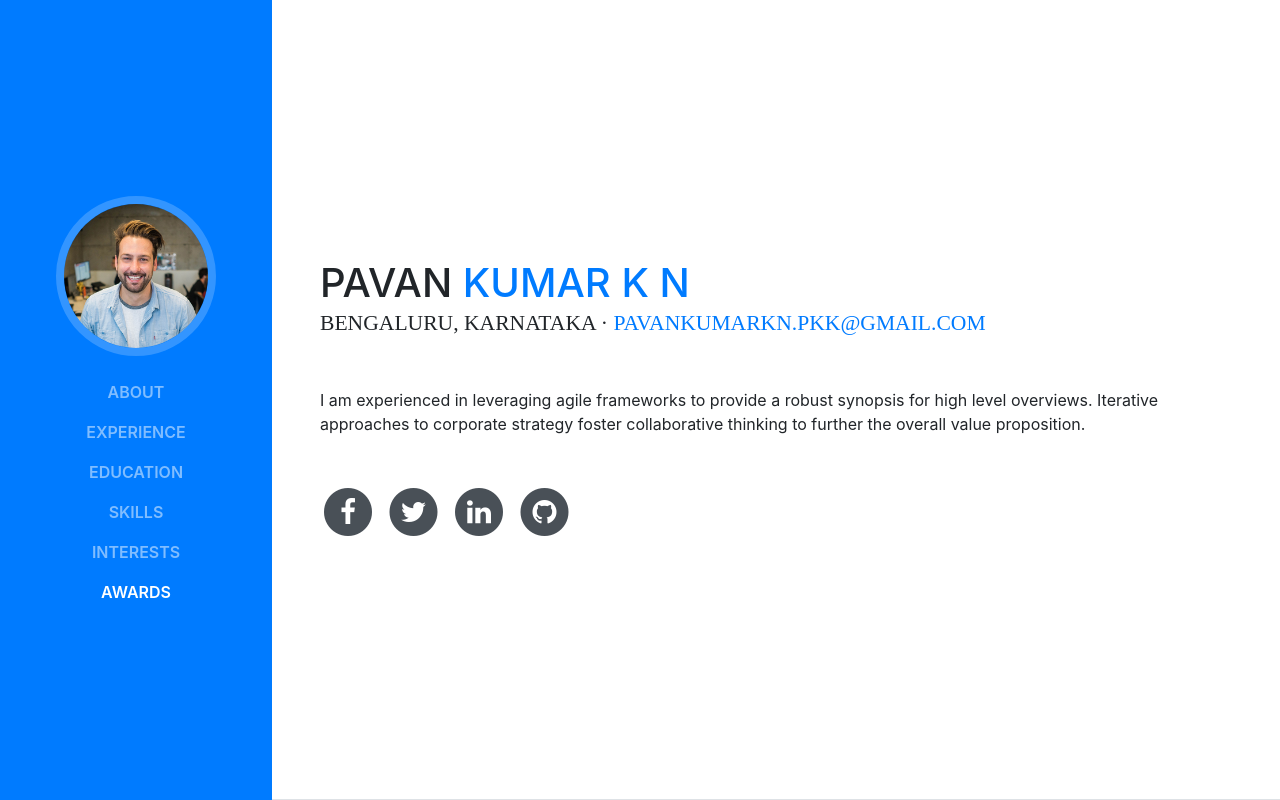
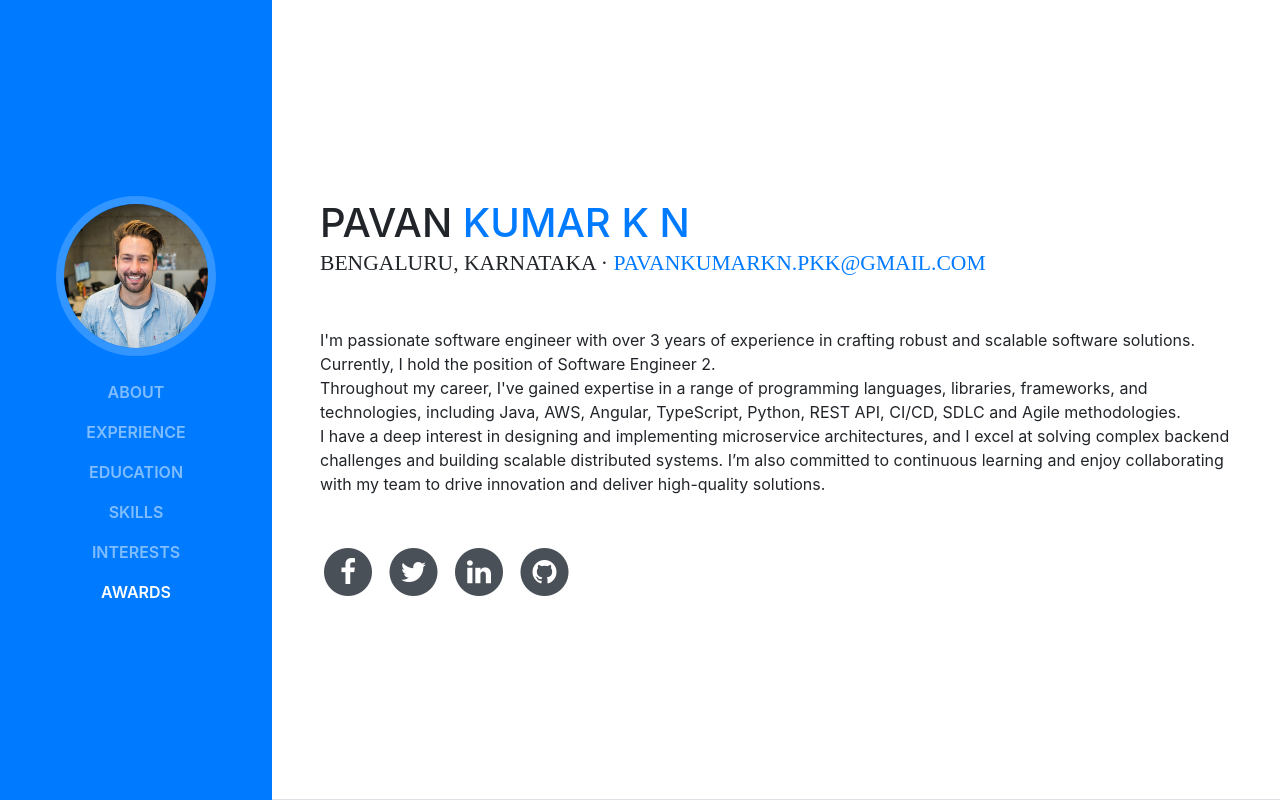
Before and after one commit to PenguinCodes/portfolio-new, a website with bundled scripts: page index.html in a window 1280 px wide. Shown: the top 800 px of the page. Built offline with nearby package versions, Linux system fonts and the light colour scheme; a web font is replaced by a local one.

Commit message:
Update index.html

```diff
--- a/index.html
+++ b/index.html
@@ -71,7 +71,11 @@
           <div class="subheading mb-5">Bengaluru, Karnataka ·
             <a href="mailto:name@email.com">pavankumarkn.pkk@gmail.com</a>
           </div>
-          <p class="mb-5">I am experienced in leveraging agile frameworks to provide a robust synopsis for high level overviews. Iterative approaches to corporate strategy foster collaborative thinking to further the overall value proposition.</p>
+          <p class="mb-5">I'm passionate software engineer with over 3 years of experience in crafting robust and scalable software solutions. Currently, I hold the position of Software Engineer 2. <br>
+
+            Throughout my career, I've gained expertise in a range of programming languages, libraries, frameworks, and technologies, including Java, AWS, Angular, TypeScript, Python, REST API, CI/CD, SDLC and Agile methodologies.<br>
+
+            I have a deep interest in designing and implementing microservice architectures, and I excel at solving complex backend challenges and building scalable distributed systems. I’m also committed to continuous learning and enjoy collaborating with my team to drive innovation and deliver high-quality solutions.</p>
           <ul class="list-inline list-social-icons mb-0">
             <li class="list-inline-item">
               <a href="#">
```
